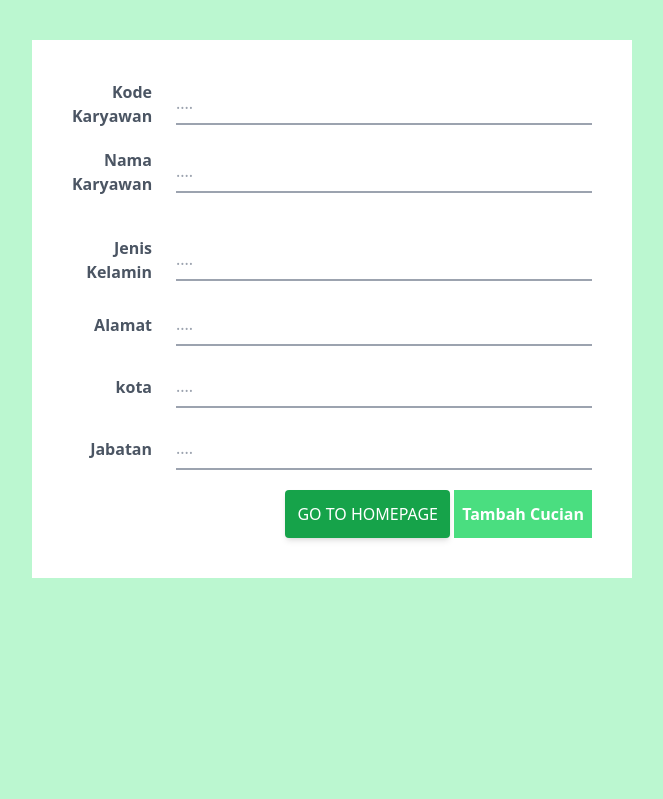
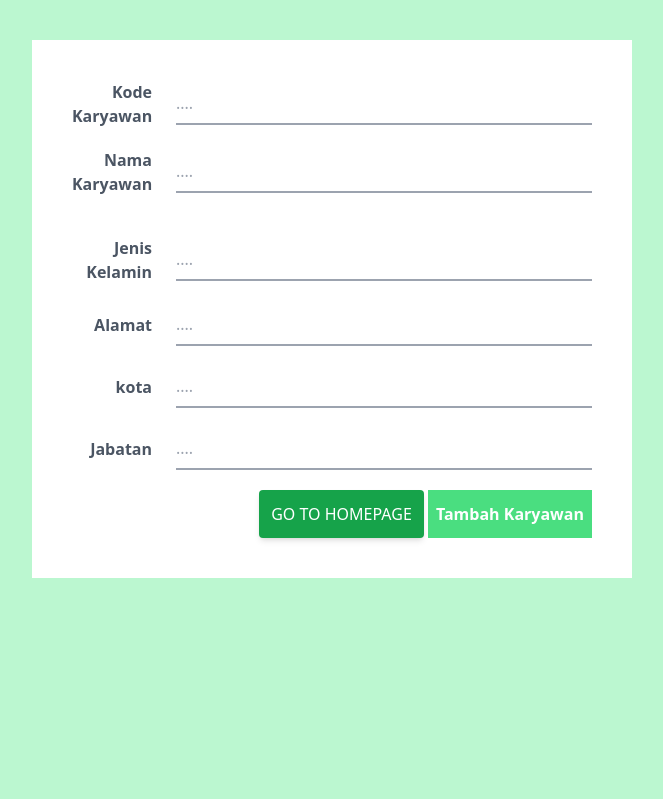
Before and after one commit to MagangSMK/exercise1, a PHP site: page /public/karyawan/add.php in a window 1280 px wide. Shown: the top 799 px of the page, without its empty margins (308-971 px from the left). Run offline with PHP 8.4, Linux system fonts and the light colour scheme; style sheets or scripts are compiled from the project's sources.

Commit message:
rafsan_updated6

```diff
--- a/public/karyawan/add.php
+++ b/public/karyawan/add.php
@@ -89,7 +89,7 @@ include_once("../../config/config.php");
             data-mdb-ripple-color="light">
             Go to homepage
           </a>
-        <input name="Submit" type="submit" class="py-3 px-2 bg-green-400 hover:bg-green-700 text-white font-bold" value="Tambah Cucian">
+        <input name="Submit" type="submit" class="py-3 px-2 bg-green-400 hover:bg-green-700 text-white font-bold" value="Tambah Karyawan">
 
 
 	<?php
--- a/public/pelanggan/add.php
+++ b/public/pelanggan/add.php
@@ -68,7 +68,7 @@ include_once("../../config/config.php");
             data-mdb-ripple-color="light">
             Go to homepage
           </a>
-        <input name="Submit" type="submit" class="py-3 px-2 bg-green-400 hover:bg-green-700 text-white font-bold" value="Tambah Cucian">
+        <input name="Submit" type="submit" class="py-3 px-2 bg-green-400 hover:bg-green-700 text-white font-bold" value="Tambah Pelanggan">
 
 
  <?php
--- a/public/transaksi/add.php
+++ b/public/transaksi/add.php
@@ -99,7 +99,7 @@ include_once("../../config/config.php");
             data-mdb-ripple-color="light">
             Go to homepage
           </a>
-        <input name="Submit" type="submit" class="py-3 px-2 bg-green-400 hover:bg-green-700 text-white font-bold" value="Tambah Cucian">
+        <input name="Submit" type="submit" class="py-3 px-2 bg-green-400 hover:bg-green-700 text-white font-bold" value="Tambah Transaksi">
 
 
 	<?php
--- a/register/register.php
+++ b/register/register.php
@@ -4,6 +4,7 @@
 <link rel="stylesheet" href="../public/css/style.css"	>
 <script src="https://cdn.tailwindcss.com"></script>
 </head>
+<body>
 	<div class="form-register">
 		<div class="register">
 
@@ -32,6 +33,7 @@
         <p class="text-sm text-center">Already have an account?, <a href="../index.php" class="text-sm no-underline text-blue-500 hover:text-blue-700 float-none mb-4">Sign In</a></p>
     </div>
 </div>
+            </from>
 		</div>
 	</div>
 </body>
```
